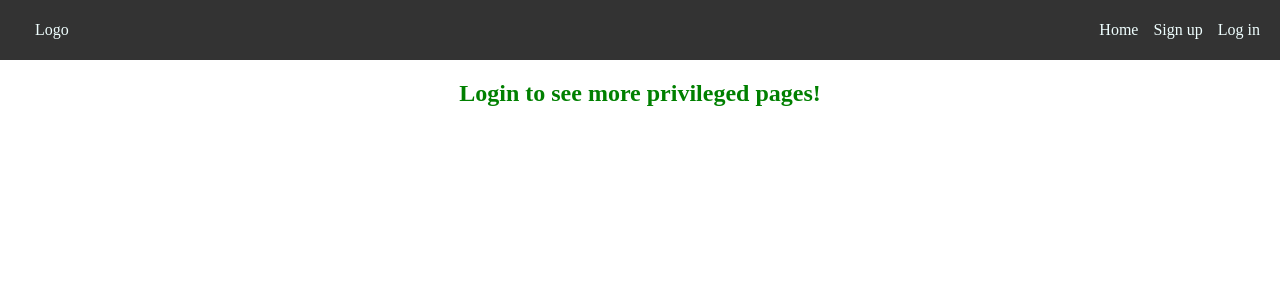
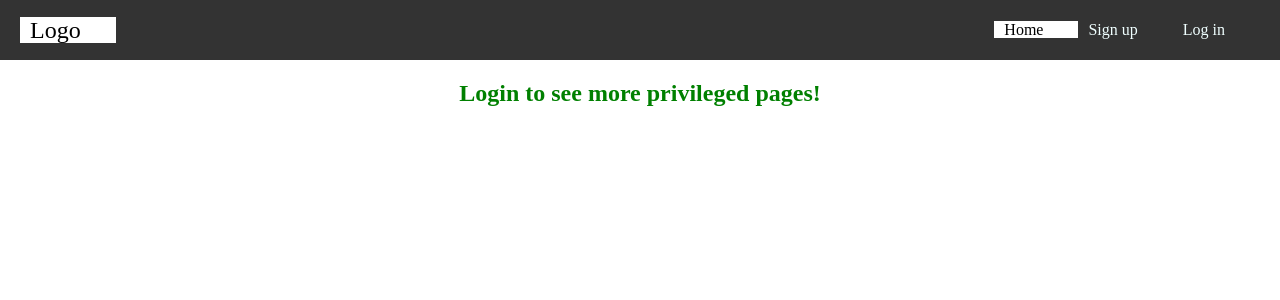
Before and after one commit to amare1990/UserRegistration, a Django app: page / in a window 1280 px wide. Shown: the top 300 px of the page. Run offline with Django 3.2, Linux system fonts and the light colour scheme; some libraries are stand-ins or nearby versions.

Commit message:
Modify the markup nav page to address for dynamic active class naming for each link

```diff
--- a/static/index.css
+++ b/static/index.css
@@ -34,7 +34,26 @@ body {
 
 .nav-link {
   text-decoration: none;
-  padding-left: 15px;
+  padding-right: 35px;
+  padding-left: 10px;
   color: azure;
   /* font-size: 16px; */
 }
+
+.nav-link-logo {
+  font-size: 24px;
+}
+
+.nav-link:hover {
+  font-size: 20px;
+  background-color: greenyellow;
+  color: blue;
+  padding: 5px 5px;
+  border-radius: 7px;
+  width: auto;
+}
+
+.active {
+  background-color: #fff;
+  color: black;
+}
--- a/templates/user/templates/index.html
+++ b/templates/user/templates/index.html
@@ -38,22 +38,22 @@
 <body>
 <nav>
   <header class="header-primary">
+
     <nav class="navbar-main">
       <div>
-        <a href="{% url 'index' %}" class="nav-link">Logo</a>
+        <a href="{% url 'index' %}" class="{% if request.path == '/' %}active{% endif %} nav-link nav-link-logo">Logo</a>
       </div>
       <ul class="ul-links">
-        <li class="link-item"><a href="{% url 'index' %}" class="nav-link">Home</a></li>
+        <li class="link-item"><a href="{% url 'index' %}" class="{% if request.path == '/' %}active{% endif %} nav-link">Home</a></li>
 
         {% if user.is_authenticated %}
-        <li class="link-item"><a href="{% url 'logout' %}" class="nav-link">Logout</a></li>
+        <li class="link-item"><a href="{% url 'logout' %}" class="{% if request.path == '/logout/' %}active{% endif %} nav-link">Logout</a></li>
         {% else %}
-        <li class="link-item"><a href="{% url 'register' %}" class="nav-link">Sign up</a></li>
-        <li class="link-item"><a href="{% url 'login' %}" class="nav-link"> Log in</a></li>
+        <li class="link-item"><a href="{% url 'register' %}" class="{% if request.path == '/register/' %}active{% endif %} nav-link">Sign up</a></li>
+        <li class="link-item"><a href="{% url 'login' %}" class="{% if request.path == '/login/' %}active{% endif %} nav-link">Log in</a></li>
         {% endif %}
-
       </ul>
-  </nav>
+    </nav>
 
 </header>
 
@@ -67,6 +67,6 @@
     {% endblock start %}
   </div>
 
-
+  <script src="{% static 'javascript/index.js' %}"></script>
 </body>
 </html>
```
Also changed, not shown: db.sqlite3.
